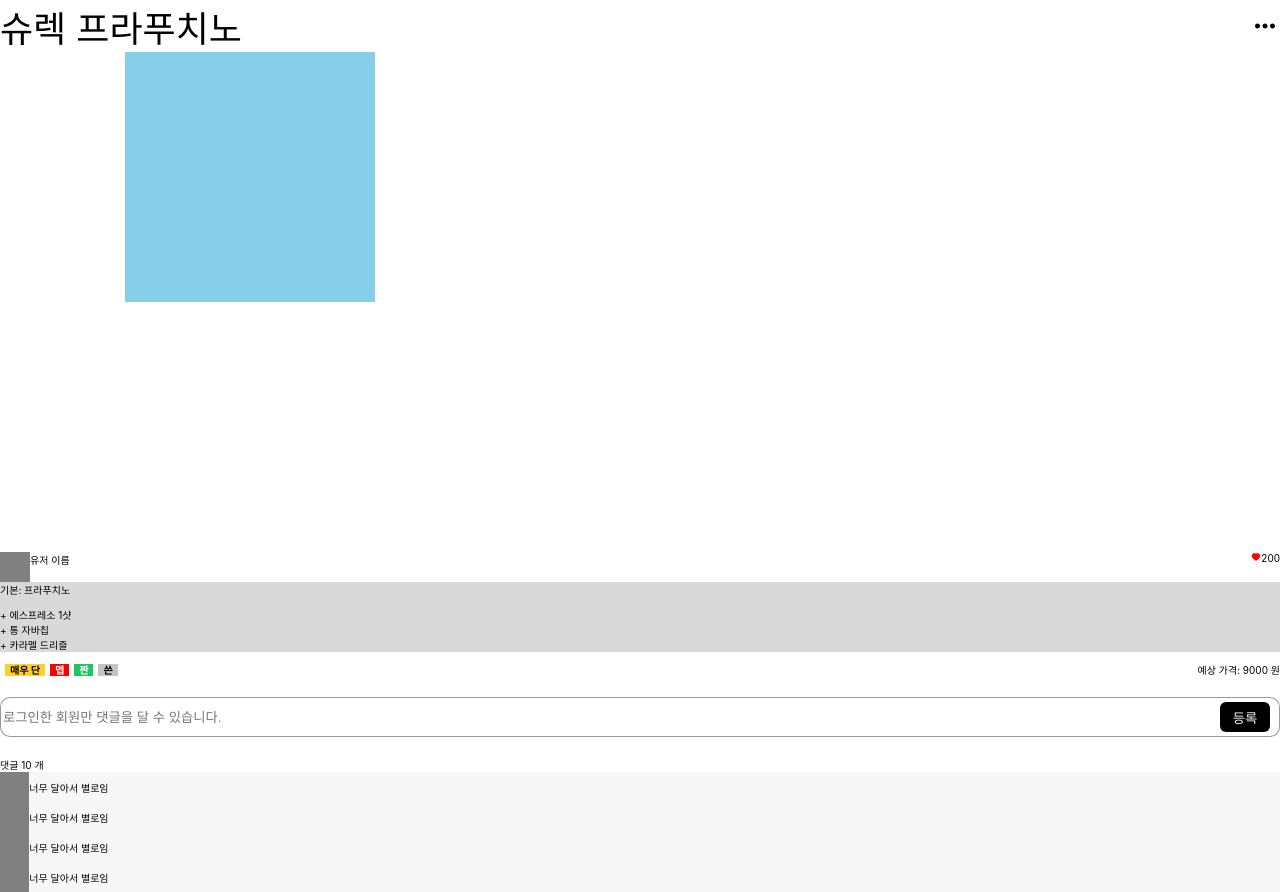
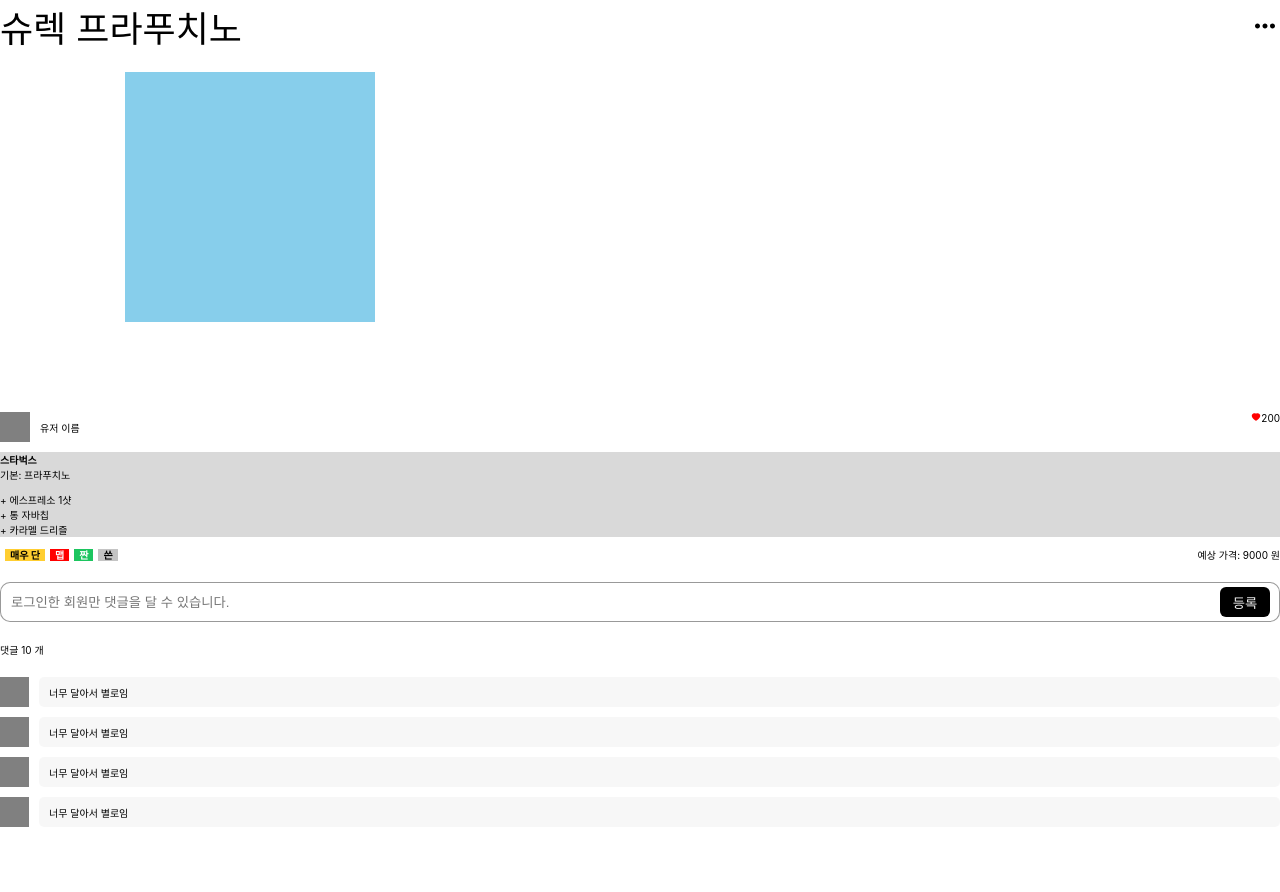
Before and after one commit to prgrms-web-devcourse/Team-Tasty-Masiottae-FE, a Next.js app: page /detail/1 in a window 1280 px wide. After the commit the page ends 837 px from the top, so only its background shows below. Built offline with nearby package versions, Linux system fonts and the light colour scheme.

Commit message:
feat: 상세 페이지 마크업 최종 구현

```diff
--- a/pages/detail/[id].tsx
+++ b/pages/detail/[id].tsx
@@ -19,10 +19,10 @@ const Detail = () => {
         </ImageWrapper>
 
         <PostSummaryWrapper>
-          <Flex>
+          <UserWrapper>
             <AAAAAAAAAAvatar />
-            <span>유저 이름</span>
-          </Flex>
+            <UserNameText>유저 이름</UserNameText>
+          </UserWrapper>
           <Flex>
             <Heart onClick={(e) => console.log(e)} />
             <span>200</span>
@@ -30,6 +30,7 @@ const Detail = () => {
         </PostSummaryWrapper>
 
         <OptionsWrapper>
+          <FranchiseText>스타벅스</FranchiseText>
           <div>기본: 프라푸치노</div>
           <div>+ 에스프레소 1샷</div>
           <div>+ 통 자바칩</div>
@@ -48,31 +49,35 @@ const Detail = () => {
       </PostContainer>
 
       <CommentWriteContainer>
-        <Input type="text" placeholder={COMMENT_INPUT_PLACEHOLDER} />
+        <Input
+          type="text"
+          placeholder={COMMENT_INPUT_PLACEHOLDER}
+          onChange={(e) => console.log(e.target.value)}
+        />
         <AddCommentButton onClick={(e) => console.log(e)}>
           등록
         </AddCommentButton>
       </CommentWriteContainer>
 
       <CommentListContainer>
-        <div>댓글 10 개</div>
+        <CommnetCountText>댓글 10 개</CommnetCountText>
 
-        <Flex>
+        <UserWrapper>
           <AAAAAAAAAAvatar />
           <Comment>너무 달아서 별로임</Comment>
-        </Flex>
-        <Flex>
+        </UserWrapper>
+        <UserWrapper>
           <AAAAAAAAAAvatar />
           <Comment>너무 달아서 별로임</Comment>
-        </Flex>
-        <Flex>
+        </UserWrapper>
+        <UserWrapper>
           <AAAAAAAAAAvatar />
           <Comment>너무 달아서 별로임</Comment>
-        </Flex>
-        <Flex>
+        </UserWrapper>
+        <UserWrapper>
           <AAAAAAAAAAvatar />
           <Comment>너무 달아서 별로임</Comment>
-        </Flex>
+        </UserWrapper>
       </CommentListContainer>
     </>
   )
@@ -94,6 +99,7 @@ const PostSummaryWrapper = styled(Flex)`
 const TitleWrapper = styled(Flex)`
   justify-content: space-between;
   align-items: center;
+  margin-bottom: 2rem;
 `
 
 const Title = styled.span`
@@ -111,15 +117,20 @@ const ImageWrapper = styled.div`
   max-width: 50rem;
   height: 100vw;
   max-height: 50rem;
+  margin-bottom: -16rem;
 `
 
 const OptionsWrapper = styled.div`
   background-color: #d9d9d9;
   margin-bottom: 1rem;
 
-  & > div:first-child {
+  & > div:first-of-type {
     margin-bottom: 1rem;
   }
+`
+
+const FranchiseText = styled.span`
+  font-weight: 700;
 `
 
 const AAAAAAAImageBox = styled.div`
@@ -127,6 +138,27 @@ const AAAAAAAImageBox = styled.div`
   height: 50%;
   background-color: skyblue;
 `
+
+const AAAAAAAAAAvatar = styled.div`
+  width: 3rem;
+  height: 3rem;
+  background-color: gray;
+  margin-right: 1rem;
+`
+
+const UserWrapper = styled(Flex)`
+  align-items: center;
+  margin-bottom: 1rem;
+`
+
+const UserNameText = styled.div``
+
+const Heart = styled(AiFillHeart)`
+  color: red;
+  cursor: pointer;
+`
+
+const EmptyHeart = styled(AiOutlineHeart)``
 
 const Tag = styled.span`
   font-weight: 700;
@@ -151,13 +183,6 @@ const BitterTag = styled(Tag)`
   background-color: #c4c4c4;
 `
 
-const Heart = styled(AiFillHeart)`
-  color: red;
-  cursor: pointer;
-`
-
-const EmptyHeart = styled(AiOutlineHeart)``
-
 // 댓글 입력
 const CommentWriteContainer = styled(Flex)`
   align-items: center;
@@ -169,6 +194,7 @@ const Input = styled.input`
   height: 4rem;
   border: 1px solid rgba(0, 0, 0, 0.4);
   border-radius: 1rem;
+  padding-left: 1rem;
   padding-right: 7rem;
 
   &:focus {
@@ -190,16 +216,17 @@ const AddCommentButton = styled.button`
 // 댓글 리스트
 const CommentListContainer = styled.div``
 
-const AAAAAAAAAAvatar = styled.div`
-  width: 3rem;
-  height: 3rem;
-  background-color: gray;
+const CommnetCountText = styled.div`
+  margin-bottom: 2rem;
 `
 
 const Comment = styled.div`
   display: flex;
   align-items: center;
   width: 100%;
+  height: 3rem;
+  border-radius: 5px;
+  padding-left: 1rem;
   background-color: rgba(0, 0, 0, 0.03);
 `
 
```
